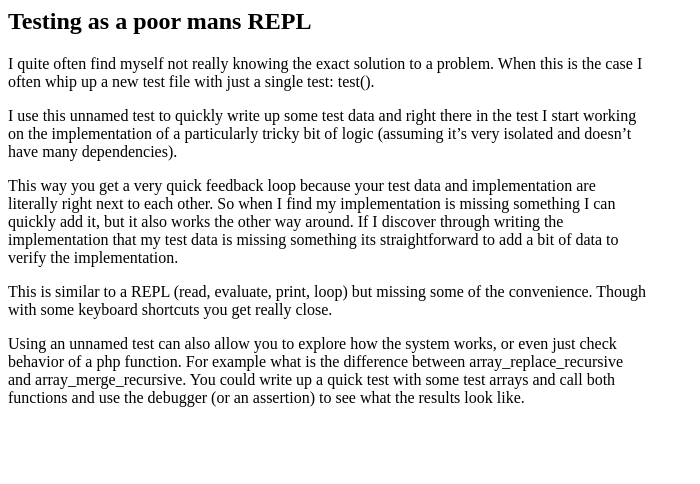
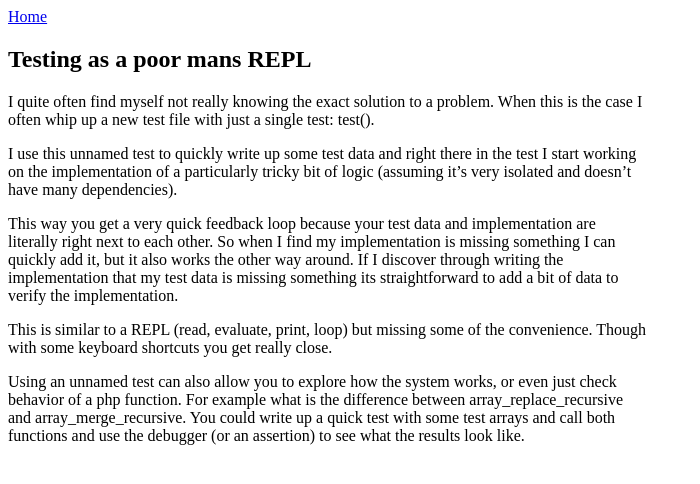
Before and after one commit to blackwolf12333/blackwolf12333.github.io, a plain HTML site: page blogs/01.html in a window 1280 px wide. Shown: the whole page, without its empty margins (0-700 px from the left). Drawn offline with Linux system fonts and the light colour scheme.

Commit message:
Add home button from blog

```diff
--- a/blogs/01.html
+++ b/blogs/01.html
@@ -1,5 +1,6 @@
 <html>
 	<body style="max-width: 80ch">
+		<a href="/">Home</a>
 		<article>
 			<h1>Testing as a poor mans REPL</h1>
 			<p>I quite often find myself not really knowing the exact solution to a problem. When this is the case I often whip up a new test file with just a single test: test().</p>
```
Also changed, not shown: index.html (+1 -1 lines).
